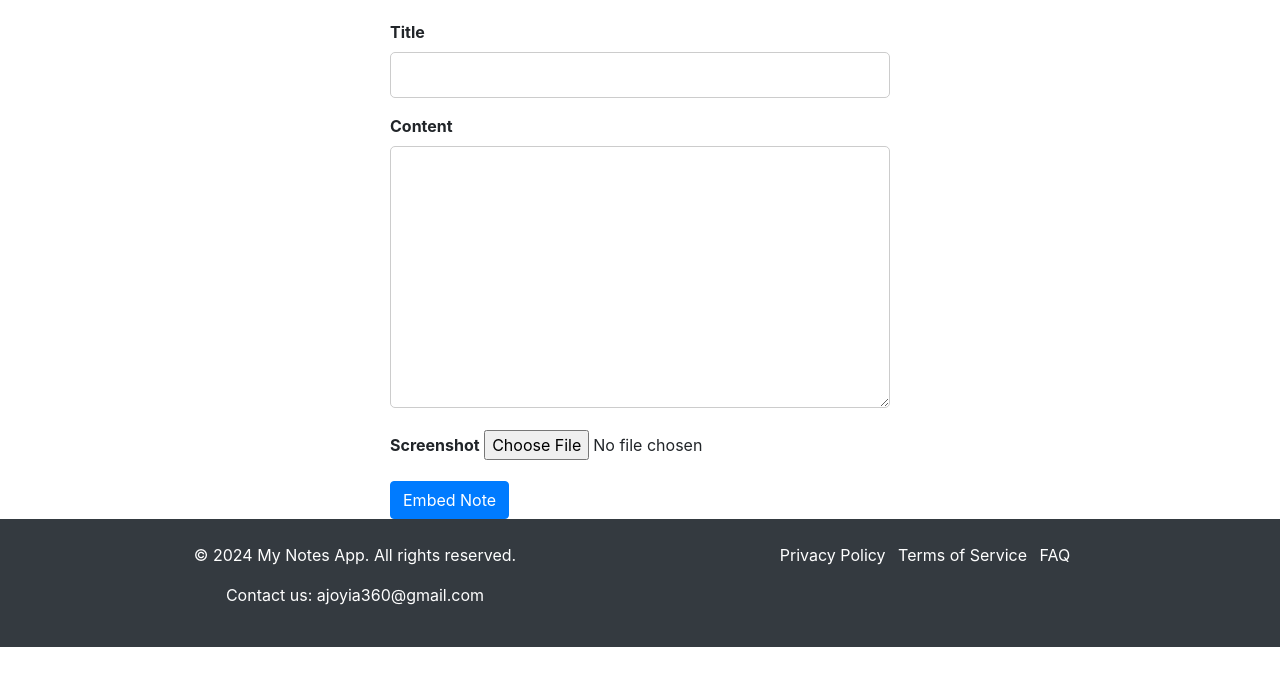
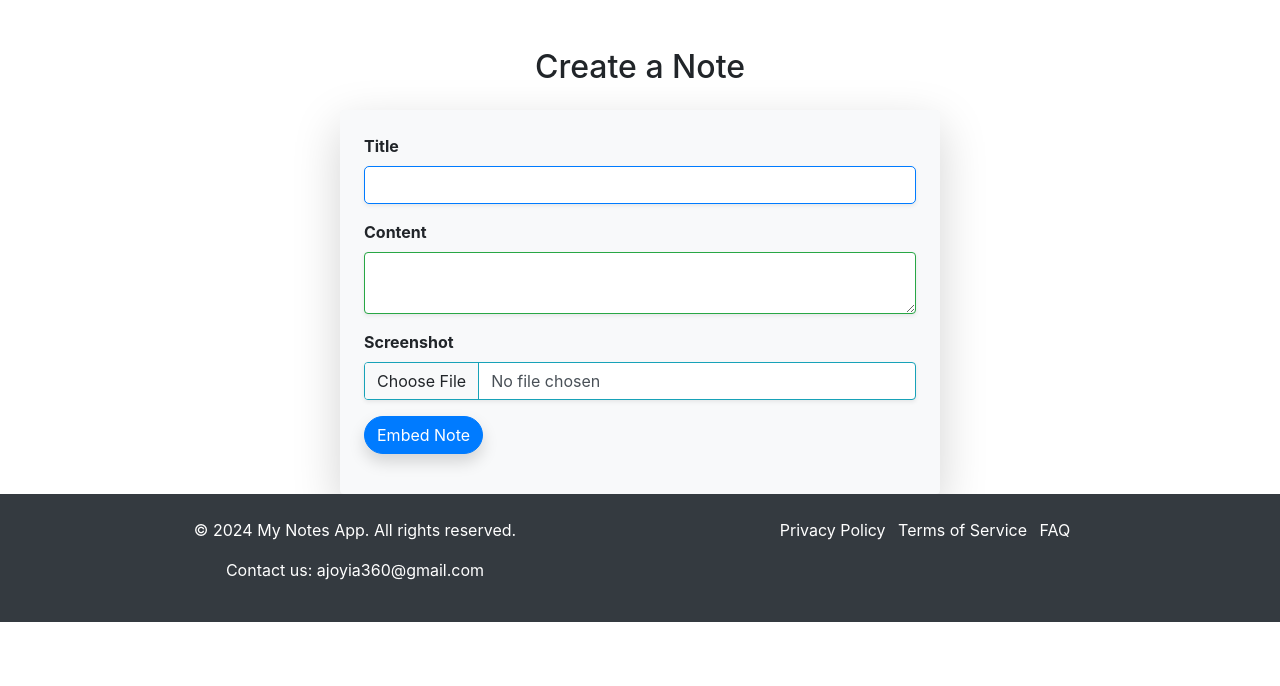
Before and after one commit to ajoyia360/notesapp, a Django app: page /create_note/ in a window 1280 px wide. Shown: the part 56-742 px from the top of the page. Run offline with Django 4.2, Linux system fonts and the light colour scheme; a user stored in the database is signed in; some libraries are stand-ins or nearby versions.

Commit message:
first commit

```diff
--- a/mainapp/templates/mainapp/create_notes.html
+++ b/mainapp/templates/mainapp/create_notes.html
@@ -1,34 +1,69 @@
-{% extends 'mainapp/base.html' %}
+{% extends 'mainapp/base.html' %} {% block content %}
+<style>
+  .form-control {
+    transition: border-color 0.3s, border-width 0.3s; /* Smooth transition */
+  }
 
-{% block content %}
+  .form-control:hover {
+    border-color: #007bff; /* Change this to your desired hover color */
+    border-width: 2px; /* Increase border width on hover */
+  }
+</style>
+
+<div class="container mt-5">
+  <h2 class="text-center mb-4">Create a Note</h2>
+
   <div class="form-errors">
     {% if form.errors %}
-            <ul>
-                {% for field, errors in form.errors.items %}
-                    {% for error in errors %}
-                        <li>{{ field }}: {{ error }}</li>
-                    {% endfor %}
-                {% endfor %}
+    <ul class="alert alert-danger">
+      {% for field, errors in form.errors.items %} {% for error in errors %}
+      <li><strong>{{ field }}:</strong> {{ error }}</li>
+      {% endfor %} {% endfor %}
     </ul>
     {% endif %}
   </div>
 
-    <div class="note-form">
-        <form method="post" enctype='multipart/form-data' class="form">
+  <div
+    class="note-form p-4 bg-light shadow-lg rounded"
+    style="max-width: 600px; margin: 0 auto"
+  >
+    <form method="post" enctype="multipart/form-data" class="form">
       {% csrf_token %}
-            <div class="form-group">
-                <label for="id_title">Title</label>
-                {{ form.title }}
+      <div class="form-group mb-3">
+        <label for="id_title" class="form-label fw-bold">Title</label>
+        <input
+          type="text"
+          name="title"
+          id="id_title"
+          class="form-control border border-primary shadow-sm"
+          value="{{ form.title.value|default_if_none:'' }}"
+        />
       </div>
-            <div class="form-group">
-                <label for="id_content">Content</label>
-                {{ form.content }}
+      <div class="form-group mb-3">
+        <label for="id_content" class="form-label fw-bold">Content</label>
+        <textarea
+          name="content"
+          id="id_content"
+          class="form-control border border-success shadow-sm"
+        >
+{{ form.content.value|default_if_none:'' }}</textarea
+        >
       </div>
-            <div class="form-group">
-                <label for="id_screen_shoot">Screenshot</label>
-                {{ form.screen_shoot }}
+      <div class="form-group mb-3">
+        <label for="id_screen_shoot" class="form-label fw-bold"
+          >Screenshot</label
+        >
+        <input
+          type="file"
+          name="screen_shoot"
+          id="id_screen_shoot"
+          class="form-control border border-info shadow-sm"
+        />
       </div>
-            <button type="submit" class="btn btn-primary">Embed Note</button>
+      <button type="submit" class="btn btn-primary mb-3 rounded-pill shadow">
+        Embed Note
+      </button>
     </form>
   </div>
+</div>
 {% endblock %}
--- a/mainapp/templates/mainapp/delete_note.html
+++ b/mainapp/templates/mainapp/delete_note.html
@@ -1,11 +1,9 @@
-{% extends 'mainapp/base.html' %}
-
-{% block content %}
+{% extends 'mainapp/base.html' %} {% block content %}
 <h1>Delete Note</h1>
 <p>Are you sure you want to delete this note?</p>
 <form method="post">
   {% csrf_token %}
-        <button type="submit">Confirm Delete</button>
+  <button type="submit" class="btn btn-danger mb-3">Confirm Delete</button>
   <a href="{% url 'read_notes' %}">Cancel</a>
 </form>
 {% endblock %}
--- a/notes/settings.py
+++ b/notes/settings.py
@@ -25,8 +25,12 @@ SECRET_KEY = 'django-insecure-zg&c=%w&zv7&n8mr2w+b)a1q&_r#&mh0+@#j^sryb8x_7&1$w%
 # SECURITY WARNING: don't run with debug turned on in production!
 DEBUG = True
 
-ALLOWED_HOSTS = []
+ALLOWED_HOSTS = ['*']
 
+AUTHENTICATION_BACKENDS = (
+    'django.contrib.auth.backends.AllowAllUsersModelBackend',
+    'mainapp.backends.CaseInsensitiveModelBackend',  # Adjust this path if necessary
+)
 
 # Application definition
 
--- a/notes/urls.py
+++ b/notes/urls.py
@@ -18,9 +18,12 @@ from django.conf import settings
 from django.conf.urls.static import static
 from django.contrib import admin
 from django.urls import path,include
+from mainapp.views import read_notes
+from django.contrib.auth.decorators import login_required
 
 urlpatterns = [
     path('admin/', admin.site.urls),
+    path('', login_required(read_notes), name='read_notes'),
     path('',include('mainapp.urls')),
     path('',include('user_system.urls')),
 ]
```
Also changed, not shown: mainapp/backends.py (added, +21 -0 lines), mainapp/templates/mainapp/read_notes.html (+27 -15 lines), db.sqlite3, mainapp/migrations/0001_initial.py, media_cdn/screenshots/images.jfif (added), 8 other files. Lines whose indentation alone changed are shown as unchanged.
